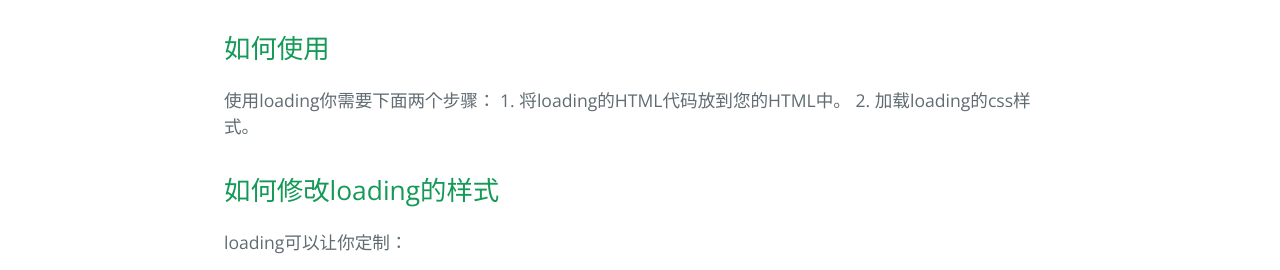
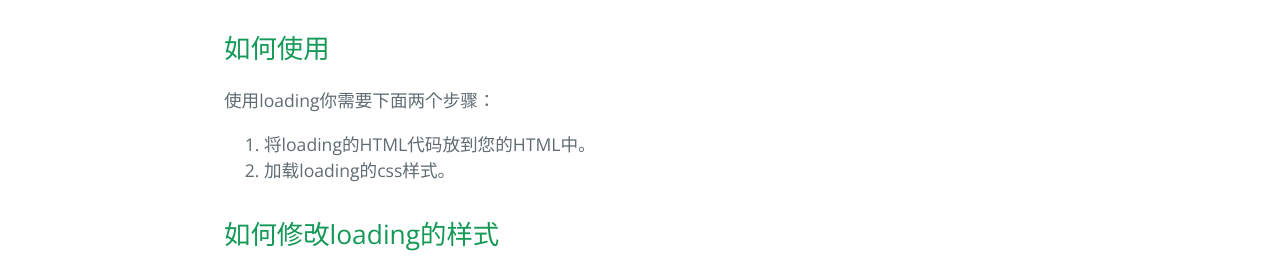
Before and after one commit to echoloyuk/loading, a plain HTML site: page index.html in a window 1280 px wide. Shown: the part 514-784 px from the top of the page. Drawn offline with nearby package versions, Linux system fonts and the light colour scheme.

```diff
--- a/index.html
+++ b/index.html
@@ -27,9 +27,12 @@
 <h2>
 <a id="如何使用" class="anchor" href="#%E5%A6%82%E4%BD%95%E4%BD%BF%E7%94%A8" aria-hidden="true"><span aria-hidden="true" class="octicon octicon-link"></span></a>如何使用</h2>
 
-<p>使用loading你需要下面两个步骤：
-1. 将loading的HTML代码放到您的HTML中。
-2. 加载loading的css样式。</p>
+<p>使用loading你需要下面两个步骤：</p>
+
+<ol>
+<li>将loading的HTML代码放到您的HTML中。</li>
+<li>加载loading的css样式。</li>
+</ol>
 
 <h2>
 <a id="如何修改loading的样式" class="anchor" href="#%E5%A6%82%E4%BD%95%E4%BF%AE%E6%94%B9loading%E7%9A%84%E6%A0%B7%E5%BC%8F" aria-hidden="true"><span aria-hidden="true" class="octicon octicon-link"></span></a>如何修改loading的样式</h2>
--- a/params.json
+++ b/params.json
@@ -1 +1 @@
-{"name":"Loading","tagline":"模仿win10加载界面中的loading效果，使用CSS3实现。","body":"# 关于loading\r\n\r\n使用CSS3模仿win10的loading效果，虽然还没有100%还原，但是已经基本实现效果。\r\n\r\n## 如何使用\r\n\r\n使用loading你需要下面两个步骤：\r\n1. 将loading的HTML代码放到您的HTML中。\r\n2. 加载loading的css样式。\r\n\r\n## 如何修改loading的样式\r\n\r\nloading可以让你定制：\r\n* 旋转的直径（当然，指的是旋转边界的半径。例如：您设置直径为100px，那么loading会在100px内旋转，而不是旋转点是100px的直径。一般旋转点的直径大致为直径的60%）\r\n* 旋转点的直径，这个是真直径。\r\n* loading旋转一圈的时间，单位为s\r\n* 旋转点的颜色。\r\n\r\n方法：\r\n\r\n1. 打开`src/loading.less`文件。\r\n2. 看最后一行`.loading-panel(60px, 4px, 1.4s, #c03);`。参数分别代表：旋转直径，旋转点直径，旋转周期时间和旋转点颜色。修改成你需要的。\r\n3. 打开cmd或其他终端工具，在项目目录下执行：`lessc .\\src\\loading.less > .\\src\\loading.css`。\r\n4. 刷新项目目录下的example.html查看效果。\r\n\r\n## 代码说明\r\n\r\n你可在`/src`中查看Loading的源代码。less文件为源码，css为LESS生成的。如要修改，请自行修改less文件。\r\n\r\n在你使用loading的时候，可以减少或增加旋转点的个数，\r\n`<div class=\"point\"><div class=\"inner\"></div></div>`的个数越多，旋转点就越多。**loading最多支持10个旋转点**\r\n\r\n","google":"","note":"Don't delete this file! It's used internally to help with page regeneration."}
+{"name":"Loading","tagline":"模仿win10加载界面中的loading效果，使用CSS3实现。","body":"# 关于loading\r\n\r\n使用CSS3模仿win10的loading效果，虽然还没有100%还原，但是已经基本实现效果。\r\n\r\n## 如何使用\r\n\r\n使用loading你需要下面两个步骤：\r\n\r\n1. 将loading的HTML代码放到您的HTML中。\r\n2. 加载loading的css样式。\r\n\r\n## 如何修改loading的样式\r\n\r\nloading可以让你定制：\r\n* 旋转的直径（当然，指的是旋转边界的半径。例如：您设置直径为100px，那么loading会在100px内旋转，而不是旋转点是100px的直径。一般旋转点的直径大致为直径的60%）\r\n* 旋转点的直径，这个是真直径。\r\n* loading旋转一圈的时间，单位为s\r\n* 旋转点的颜色。\r\n\r\n方法：\r\n\r\n1. 打开`src/loading.less`文件。\r\n2. 看最后一行`.loading-panel(60px, 4px, 1.4s, #c03);`。参数分别代表：旋转直径，旋转点直径，旋转周期时间和旋转点颜色。修改成你需要的。\r\n3. 打开cmd或其他终端工具，在项目目录下执行：`lessc .\\src\\loading.less > .\\src\\loading.css`。\r\n4. 刷新项目目录下的example.html查看效果。\r\n\r\n## 代码说明\r\n\r\n你可在`/src`中查看Loading的源代码。less文件为源码，css为LESS生成的。如要修改，请自行修改less文件。\r\n\r\n在你使用loading的时候，可以减少或增加旋转点的个数，\r\n`<div class=\"point\"><div class=\"inner\"></div></div>`的个数越多，旋转点就越多。**loading最多支持10个旋转点**\r\n\r\n","google":"","note":"Don't delete this file! It's used internally to help with page regeneration."}
```
